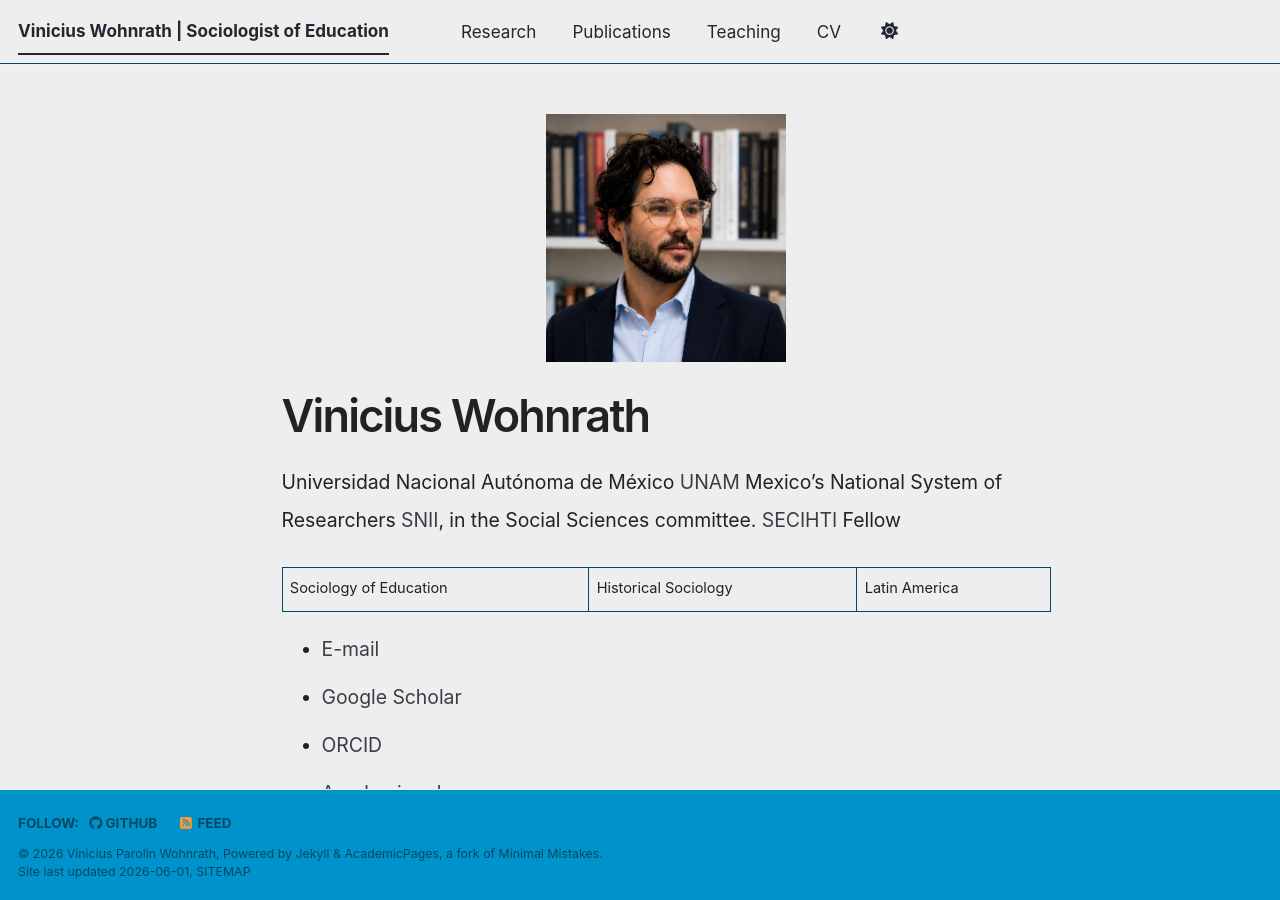
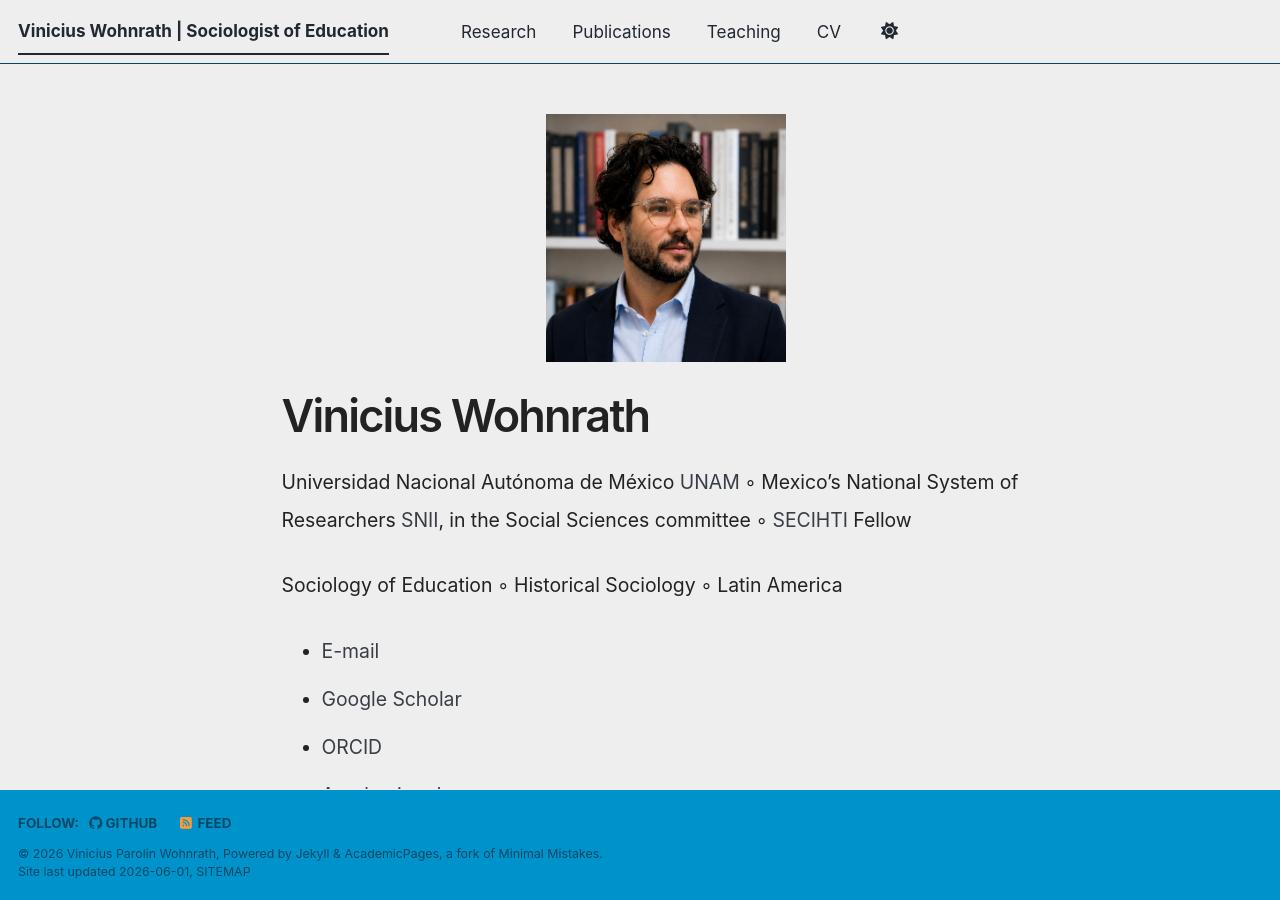
Before and after one commit to viniciuswohnrath/viniciuswohnrath.github.io, a Jekyll site: the page built from _pages/about.md, in a window 1280 px wide and 900 px high. Built offline with Jekyll 4.4.1, drawn with Linux system fonts in a browser that asks for light colours; a script bundle is joined from its source files by our own code; library files that are not in the unit come from our copies.

```diff
--- a/_pages/about.md
+++ b/_pages/about.md
@@ -13,11 +13,9 @@ classes: wide
 
 # Vinicius Wohnrath
 
-Universidad Nacional Autónoma de México [UNAM](https://www.unam.mx/)
-Mexico's National System of Researchers [SNII](https://es.wikipedia.org/wiki/Sistema_Nacional_de_Investigadoras_e_Investigadores_(M%C3%A9xico)), in the Social Sciences committee.
-[SECIHTI](https://secihti.mx/) Fellow
+Universidad Nacional Autónoma de México [UNAM](https://www.unam.mx/) ◦ Mexico's National System of Researchers [SNII](https://es.wikipedia.org/wiki/Sistema_Nacional_de_Investigadoras_e_Investigadores_(M%C3%A9xico)), in the Social Sciences committee ◦ [SECIHTI](https://secihti.mx/) Fellow
 
-Sociology of Education | Historical Sociology | Latin America
+Sociology of Education ◦ Historical Sociology ◦ Latin America
 
 
 
```
